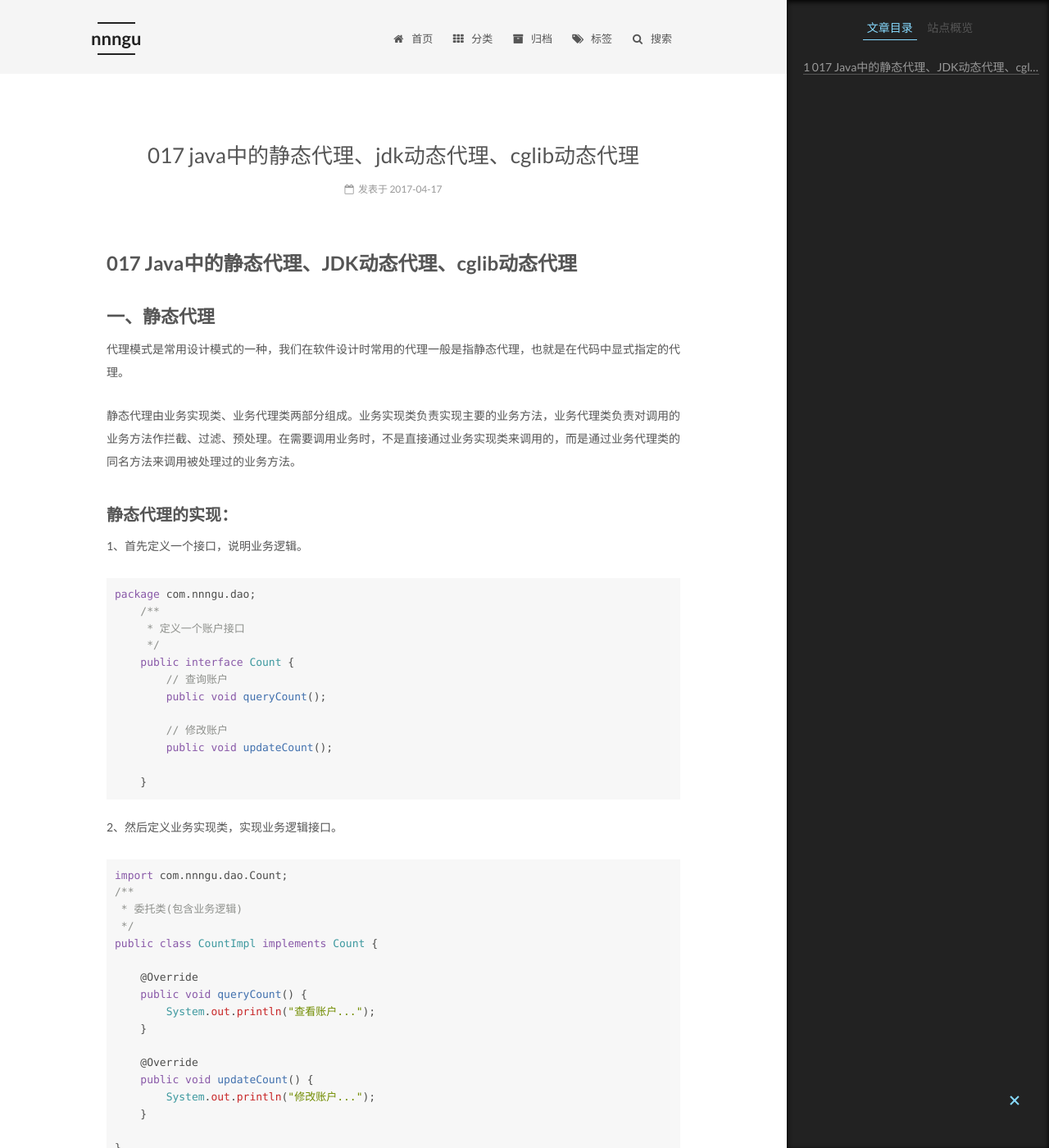
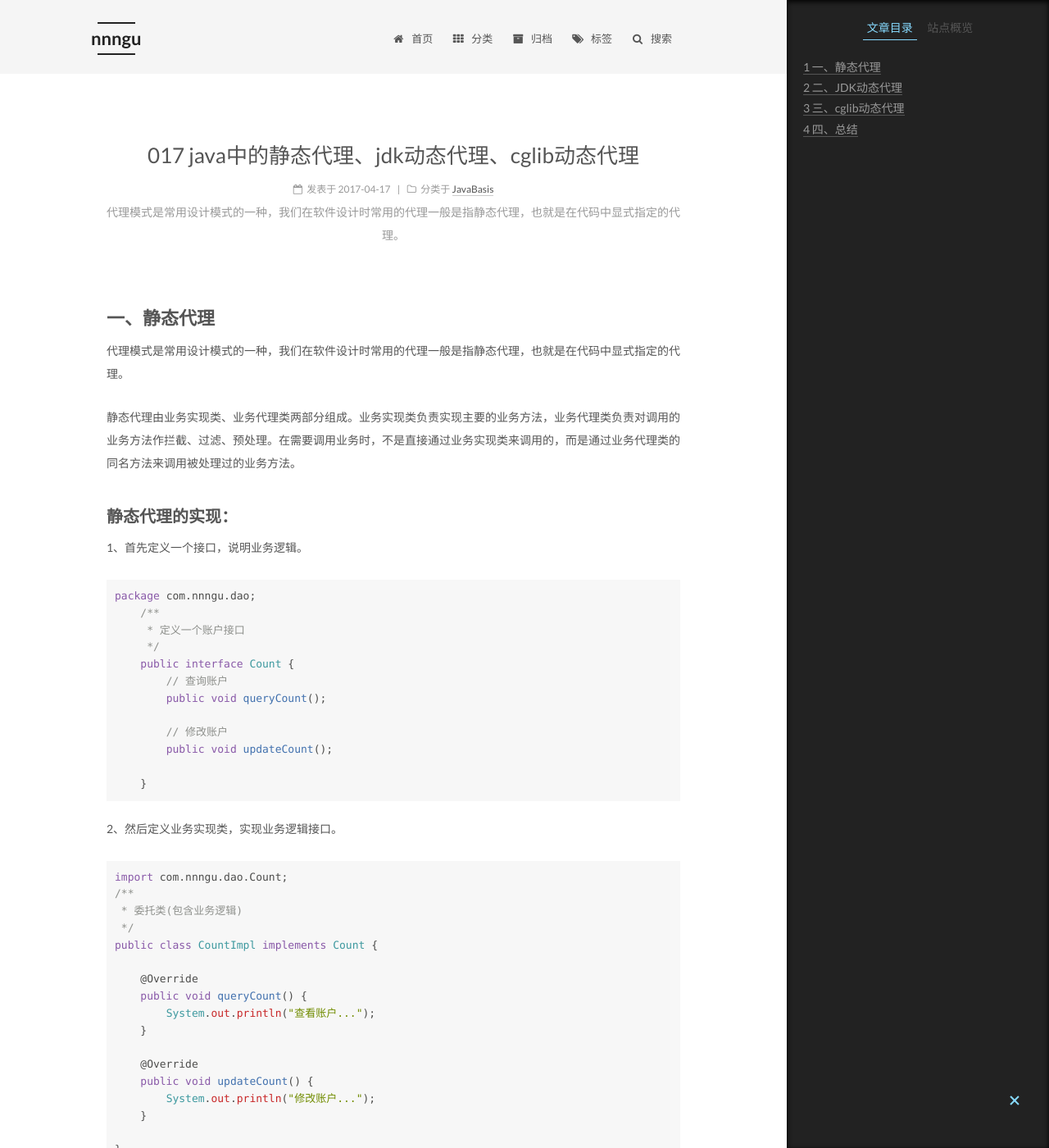
Before and after one commit to nnngu/LearningNotes, a Jekyll site: the page built from _posts/2017-04-17-017 Java中的静态代理、JDK动态代理、cglib动态代理.md, in a window 1280 px wide and 1400 px high. Shown: the whole window at 82% size. Built offline with Jekyll 4.4.1, drawn with Linux system fonts in a browser that asks for light colours.

Commit message:
修改文件: _posts/2017-04-17-017 Java中的静态代理、JDK动态代理、cglib动态代理.md

```diff
--- a/_posts/2017-04-17-017 Java中的静态代理、JDK动态代理、cglib动态代理.md
+++ b/_posts/2017-04-17-017 Java中的静态代理、JDK动态代理、cglib动态代理.md
@@ -1,4 +1,7 @@
-# 017 Java中的静态代理、JDK动态代理、cglib动态代理
+---
+categories: JavaBasis
+description: 代理模式是常用设计模式的一种，我们在软件设计时常用的代理一般是指静态代理，也就是在代码中显式指定的代理。
+---
 
 ## 一、静态代理
 
```
